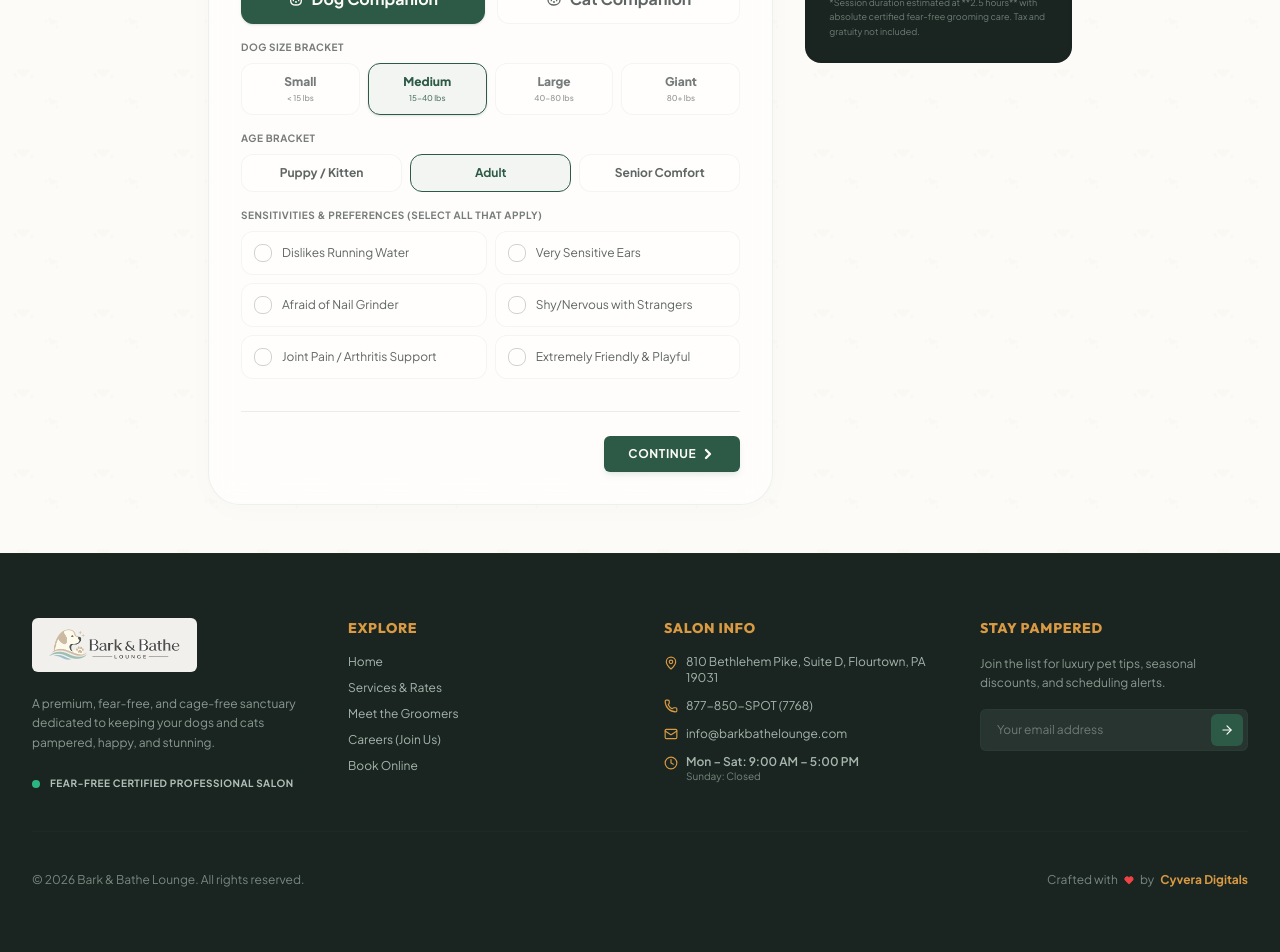
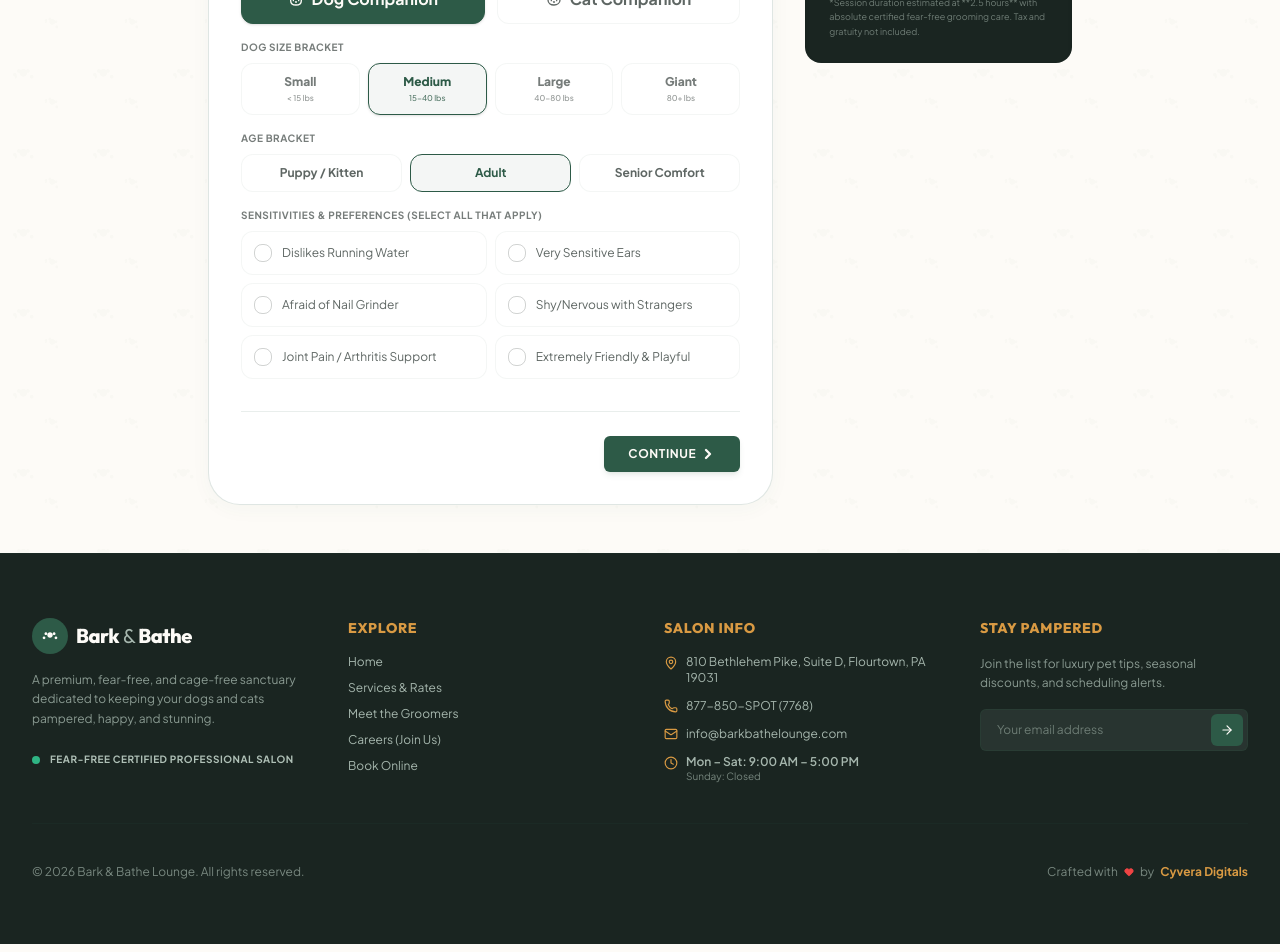
Before and after one commit to Ciekaye/Bark-Bathe-Lounge, a Next.js app: page /book in a window 1280 px wide. Shown: the part 428-1380 px from the top of the page. Built offline with nearby package versions, Linux system fonts and the light colour scheme.

Commit message:
refactor: replace glassmorphism with flat solid design and update branding elements

```diff
--- a/src/app/globals.css
+++ b/src/app/globals.css
@@ -52,27 +52,21 @@
   background: #9BB8AB;
 }
 
-/* Glassmorphism utilities */
+/* Flat modern card & nav utilities */
 .glass-nav {
-  background: rgba(253, 251, 247, 0.75);
-  backdrop-filter: blur(16px);
-  -webkit-backdrop-filter: blur(16px);
-  border-bottom: 1px solid rgba(45, 90, 71, 0.08);
+  background: #FDFBF7; /* Solid brand cream */
+  border-bottom: 1px solid rgba(45, 90, 71, 0.12);
 }
 
 .glass-card {
-  background: rgba(255, 255, 255, 0.6);
-  backdrop-filter: blur(12px);
-  -webkit-backdrop-filter: blur(12px);
-  border: 1px solid rgba(45, 90, 71, 0.08);
-  box-shadow: 0 4px 30px rgba(0, 0, 0, 0.02);
+  background: #FFFFFF; /* Solid clean white */
+  border: 1px solid rgba(45, 90, 71, 0.15);
+  box-shadow: 0 4px 20px rgba(45, 90, 71, 0.04);
 }
 
 .glass-card-dark {
-  background: rgba(26, 37, 33, 0.85);
-  backdrop-filter: blur(12px);
-  -webkit-backdrop-filter: blur(12px);
-  border: 1px solid rgba(255, 255, 255, 0.05);
+  background: #1A2521; /* Solid brand dark */
+  border: 1px solid rgba(255, 255, 255, 0.1);
 }
 
 /* Shimmer animation for loading states or button glints */
--- a/src/app/page.tsx
+++ b/src/app/page.tsx
@@ -129,7 +129,7 @@ export default function Home() {
       </section>
 
       {/* 2. Core Philosophy (Why Bark & Bathe) */}
-      <section className="bg-brand-soft/20 py-16 md:py-24">
+      <section className="bg-[#EBF4F0] py-16 md:py-24">
         <div className="px-4 md:px-8 max-w-7xl mx-auto space-y-16">
           <div className="text-center max-w-2xl mx-auto space-y-4">
             <span className="text-xs font-bold uppercase tracking-[0.25em] text-brand-primary">
@@ -169,9 +169,9 @@ export default function Home() {
             ].map((card, idx) => (
               <div
                 key={idx}
-                className="glass-card rounded-2xl p-6 transition-all hover:-translate-y-1 hover:shadow-lg hover:border-brand-primary/20 bg-white/60"
+                className="glass-card rounded-2xl p-6 transition-all hover:-translate-y-1 hover:shadow-lg hover:border-brand-primary/20 bg-white"
               >
-                <div className="flex h-12 w-12 items-center justify-center rounded-xl bg-brand-soft/30 mb-5">
+                <div className="flex h-12 w-12 items-center justify-center rounded-xl bg-brand-soft mb-5">
                   {card.icon}
                 </div>
                 <h3 className="font-display text-base font-extrabold text-brand-dark mb-3">
@@ -252,7 +252,7 @@ export default function Home() {
       </section>
 
       {/* 5. Testimonials Slider */}
-      <section className="bg-brand-soft/10 py-16 md:py-24">
+      <section className="bg-[#EBF4F0] py-16 md:py-24">
         <div className="px-4 md:px-8 max-w-7xl mx-auto space-y-12">
           <div className="text-center max-w-2xl mx-auto space-y-4">
             <span className="text-xs font-bold uppercase tracking-[0.25em] text-brand-primary">
--- a/src/components/Footer.tsx
+++ b/src/components/Footer.tsx
@@ -35,14 +35,15 @@ export default function Footer() {
         <div className="grid grid-cols-1 gap-10 md:grid-cols-4 lg:gap-12">
           {/* Brand Col */}
           <div className="md:col-span-1">
-            <Link href="/" className="inline-block bg-brand-cream/95 px-4 py-2.5 rounded-md mb-4 hover:scale-[1.02] transition-transform duration-300">
-              <Image
-                src="/images/logo.png"
-                alt="Bark & Bathe Lounge Logo"
-                width={150}
-                height={40}
-                className="h-8.5 w-auto object-contain"
-              />
+            <Link href="/" className="inline-flex items-center gap-2 mb-4 hover:scale-[1.02] transition-transform duration-300">
+              <div className="flex h-9 w-9 items-center justify-center rounded-full bg-brand-primary text-brand-cream">
+                <svg viewBox="0 0 24 24" fill="currentColor" className="w-5.5 h-5.5">
+                  <path d="M12 14c1.66 0 3-1.34 3-3S13.66 8 12 8s-3 1.34-3 3 1.34 3 3 3zm-4.5-3c.83 0 1.5-.67 1.5-1.5S8.33 8 7.5 8 6 8.67 6 9.5 6.67 11 7.5 11zm9 0c.83 0 1.5-.67 1.5-1.5S17.33 8 16.5 8s-1.5.67-1.5 1.5.67 1.5 1.5 1.5zm-11 4.5c.83 0 1.5-.67 1.5-1.5s-.67-1.5-1.5-1.5-1.5.67-1.5 1.5.67 1.5 1.5 1.5zm13 0c.83 0 1.5-.67 1.5-1.5s-.67-1.5-1.5-1.5-1.5.67-1.5 1.5.67 1.5 1.5 1.5z" />
+                </svg>
+              </div>
+              <span className="font-display text-xl font-black tracking-tight text-brand-cream">
+                Bark<span className="text-brand-soft/75 font-normal"> & </span>Bathe
+              </span>
             </Link>
             <p className="text-xs text-brand-soft/60 leading-relaxed mb-6">
               A premium, fear-free, and cage-free sanctuary dedicated to keeping your dogs and cats pampered, happy, and stunning.
--- a/src/components/ui/BreedSelector.tsx
+++ b/src/components/ui/BreedSelector.tsx
@@ -81,7 +81,7 @@ export default function BreedSelector() {
   const est = getEstimation();
 
   return (
-    <div className="glass-card rounded-3xl p-6 md:p-10 shadow-xl border-brand-primary/10 bg-white/70">
+    <div className="glass-card rounded-3xl p-6 md:p-10 shadow-xl border-brand-primary/10 bg-white">
       <div className="flex items-center gap-2 mb-6">
         <span className="flex h-6 w-6 items-center justify-center rounded-full bg-brand-primary/10 text-brand-primary">
           <Sparkles size={12} className="stroke-[2.5]" />
@@ -107,10 +107,10 @@ export default function BreedSelector() {
               <button
                 type="button"
                 onClick={() => setPetType("dog")}
-                className={`flex items-center justify-center gap-2.5 rounded-md border py-3.5 font-bold transition-all ${
+                className={`flex items-center justify-center gap-2.5 rounded-md border py-3.5 font-bold transition-all cursor-pointer ${
                   petType === "dog"
                     ? "border-brand-primary bg-brand-primary text-brand-cream shadow-md shadow-brand-primary/15"
-                    : "border-brand-dark/10 bg-white/40 text-brand-dark/75 hover:bg-white/90"
+                    : "border-brand-dark/10 bg-white text-brand-dark/75 hover:bg-brand-cream"
                 }`}
               >
                 <Dog size={18} />
@@ -119,10 +119,10 @@ export default function BreedSelector() {
               <button
                 type="button"
                 onClick={() => setPetType("cat")}
-                className={`flex items-center justify-center gap-2.5 rounded-md border py-3.5 font-bold transition-all ${
+                className={`flex items-center justify-center gap-2.5 rounded-md border py-3.5 font-bold transition-all cursor-pointer ${
                   petType === "cat"
                     ? "border-brand-primary bg-brand-primary text-brand-cream shadow-md shadow-brand-primary/15"
-                    : "border-brand-dark/10 bg-white/40 text-brand-dark/75 hover:bg-white/90"
+                    : "border-brand-dark/10 bg-white text-brand-dark/75 hover:bg-brand-cream"
                 }`}
               >
                 <Cat size={18} />
@@ -148,10 +148,10 @@ export default function BreedSelector() {
                     key={item.id}
                     type="button"
                     onClick={() => setDogSize(item.id as DogSize)}
-                    className={`flex flex-col items-center justify-center rounded-md border p-3 transition-all ${
+                    className={`flex flex-col items-center justify-center rounded-md border p-3 transition-all cursor-pointer ${
                       dogSize === item.id
-                        ? "border-brand-primary bg-brand-primary/5 text-brand-primary font-bold shadow-sm"
-                        : "border-brand-dark/5 bg-white/30 text-brand-dark/60 hover:bg-white/80"
+                        ? "border-brand-primary bg-brand-primary/10 text-brand-primary font-bold shadow-sm"
+                        : "border-brand-dark/5 bg-white text-brand-dark/60 hover:bg-brand-cream"
                     }`}
                   >
                     <span className="text-sm font-extrabold">{item.label}</span>
@@ -177,10 +177,10 @@ export default function BreedSelector() {
                   key={item.id}
                   type="button"
                   onClick={() => setCoat(item.id as CoatCondition)}
-                  className={`flex items-start gap-3 rounded-md border p-3.5 text-left transition-all ${
+                  className={`flex items-start gap-3 rounded-md border p-3.5 text-left transition-all cursor-pointer ${
                     coat === item.id
-                      ? "border-brand-primary bg-brand-primary/5 text-brand-primary font-bold"
-                      : "border-brand-dark/5 bg-white/30 text-brand-dark/80 hover:bg-white/80"
+                      ? "border-brand-primary bg-brand-primary/10 text-brand-primary font-bold"
+                      : "border-brand-dark/5 bg-white text-brand-dark/80 hover:bg-brand-cream"
                   }`}
                 >
                   <div
```
